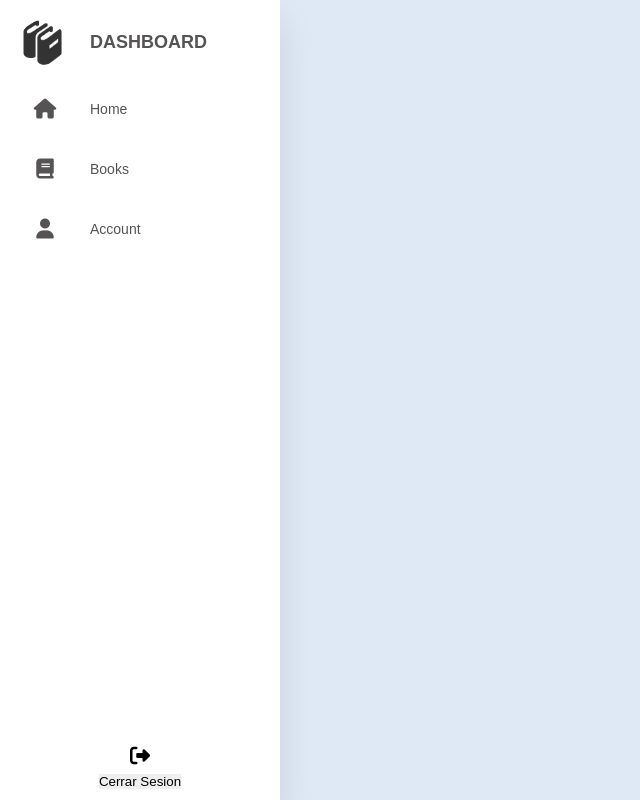
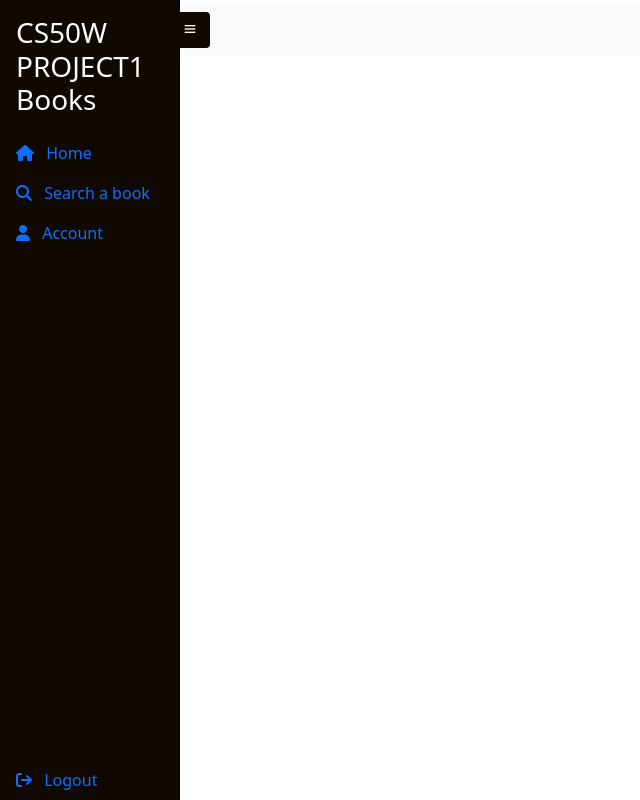
Before and after one commit to Orrv2904/cs50w-project1, a Flask app: template templates/index.html in a window 1280 px wide. Shown: the whole page, without its empty margins (0-640 px from the left). Run offline with Flask 3, Linux system fonts and the light colour scheme; the template is opened without the code that fills it, so the values that code supplies are empty; some libraries are stand-ins or nearby versions; some web fonts are replaced.

Commit message:
Se agrego la vista del index, captura el nombre de la sesion actual y lo muestra como mensaje de bienvenido

```diff
--- a/application.py
+++ b/application.py
@@ -51,7 +51,16 @@ def log():
 @app.route("/books", methods=['GET','POST'])
 @login_required
 def books():
-    return render_template("index.html")
+    if request.method == 'GET':
+        try:
+            user_id = session["user_id"]
+            user_name_query = text("SELECT name FROM users WHERE id = :user_id")
+            user_name = db.execute(user_name_query, {"user_id" :user_id}).fetchone()[0]
+            db.commit()
+            db.close()
+            return render_template("index.html", user_name=user_name)
+        except Exception as e:
+            return "Error fetching user data from database."
 
 
 @app.route('/Auth')
--- a/static/sass/index.css
+++ b/static/sass/index.css
@@ -1,87 +1,45 @@
-@import url("https://fonts.cdnfonts.com/css/gotham");
 * {
   margin: 0;
   padding: 0;
-  outline: none;
-  border: none;
-  text-decoration: none;
   box-sizing: border-box;
-  font-family: "Gotham Black", sans-serif;
 }
 
 body {
-  background: #dfe9f5;
+  min-height: 100vh;
+  background-color: #fff;
 }
 
-.container {
-  display: flex;
+.side-navbar {
+  width: 180px;
+  height: 100%;
+  position: fixed;
+  margin-left: -300px;
+  background-color: #100901;
+  transition: 0.5s;
 }
 
-nav {
-  position: relative;
-  top: 0;
-  bottom: 0;
-  height: 100vh;
-  left: 0;
-  background: #fff;
-  width: 280px;
-  overflow: hidden;
-  box-shadow: 0 20px 35px rgba(0, 0, 0, 0.1);
+.nav-link:active, .nav-link:focus, .nav-link:hover {
+  background-color: rgba(255, 255, 255, 0.1490196078);
 }
 
-.logo {
-  text-align: center;
-  display: flex;
-  margin: 10px 0 0 10px;
+.my-container {
+  transition: 0.4s;
+}
+.my-container input {
+  border-radius: 2rem;
+  padding: 2px 20px;
 }
 
-.logo img {
-  width: 45px;
-  height: 45px;
-  border-radius: 50%;
+.active-nav {
+  margin-left: 0;
 }
 
-.logo span {
-  font-weight: bold;
-  padding-left: 15px;
-  font-size: 18px;
-  text-transform: uppercase;
+.active-cont {
+  margin-left: 180px;
 }
 
-a {
-  position: relative;
-  color: rgb(85, 83, 83);
-  font-size: 14px;
-  display: table;
-  width: 280px;
-  padding: 10px;
-}
-
-nav .fas {
-  position: relative;
-  width: 70px;
-  height: 40px;
-  top: 14px;
-  font-size: 20px;
-  text-align: center;
-}
-
-.nav-item {
-  position: relative;
-  top: 12px;
-  margin-left: 10px;
-}
-
-a:hover {
-  background: #eee;
-}
-
-.logout {
-  position: absolute;
-  bottom: 10px;
-  left: 0;
-  right: 0;
-  margin: auto;
-  text-align: center;
-  cursor: pointer;
+#menu-btn {
+  background-color: #100901;
+  color: #fff;
+  margin-left: -62px;
 }/*# sourceMappingURL=index.css.map */
--- a/static/sass/index.scss
+++ b/static/sass/index.scss
@@ -1,93 +1,56 @@
-@import url('https://fonts.cdnfonts.com/css/gotham');
+$main-bg-color: #fff;
+$sidebar-width: 180px;
+$sidebar-bg-color: #100901;
+$sidebar-transition: 0.5s;
+$container-transition: 0.4s;
+$menu-btn-bg-color: #100901;
+$menu-btn-color: #fff;
 
-*{
-    margin: 0;
-    padding: 0;
-    outline: none;
-    border: none;
-    text-decoration: none;
-    box-sizing: border-box;
-    font-family: 'Gotham Black', sans-serif;
+* {
+  margin: 0;
+  padding: 0;
+  box-sizing: border-box;
 }
 
-body{
-    background: #dfe9f5;
+body {
+  min-height: 100vh;
+  background-color: $main-bg-color;
 }
 
-.container{
-    display: flex;
+.side-navbar {
+  width: $sidebar-width;
+  height: 100%;
+  position: fixed;
+  margin-left: -300px;
+  background-color: $sidebar-bg-color;
+  transition: $sidebar-transition;
 }
 
-nav{
-    position: relative;
-    top: 0;
-    bottom: 0;
-    height: 100vh;
-    left: 0;
-    background: #fff;
-    width: 280px;
-    overflow: hidden;
-    box-shadow: 0 20px 35px rgba(0, 0, 0, 0.1);
+.nav-link {
+  &:active, &:focus, &:hover {
+    background-color: #ffffff26;
+  }
 }
 
-.logo{
-    text-align: center;
-    display: flex;
-    margin: 10px 0 0 10px;
+.my-container {
+  transition: $container-transition;
+
+  input {
+    border-radius: 2rem;
+    padding: 2px 20px;
+  }
 }
 
-.logo img{
-    width: 45px;
-    height: 45px;
-    border-radius: 50%;
+.active-nav {
+  margin-left: 0;
 }
 
-.logo span{
-    font-weight: bold;
-    padding-left: 15px;
-    font-size: 18px;
-    text-transform: uppercase;
+.active-cont {
+  margin-left: $sidebar-width;
 }
 
-a{
-    position: relative;
-    color: rgb(85, 83, 83);
-    font-size: 14px;
-    display: table;
-    width: 280px;
-    padding: 10px;
+#menu-btn {
+  background-color: $menu-btn-bg-color;
+  color: $menu-btn-color;
+  margin-left: -62px;
 }
-
-nav .fas{
-    position: relative;
-    width: 70px;
-    height: 40px;
-    top: 14px;
-    font-size: 20px;
-    text-align: center;
-}
-
-.nav-item{
-    position: relative;
-    top: 12px;
-    margin-left: 10px;
-}
-
-a:hover{
-    background: #eee;
-}
-
-// .logout{
-//     position: absolute;
-//     bottom: 0;
-// }
-
-.logout {
-    position: absolute;
-    bottom: 10px;
-    left: 0;
-    right: 0;
-    margin: auto;
-    text-align: center;
-    cursor: pointer;
-}
--- a/templates/index.html
+++ b/templates/index.html
@@ -1,57 +1,83 @@
 <!DOCTYPE html>
 <html lang="en">
   <head>
-    <meta charset="UTF-8">
-    <meta http-equiv="X-UA-Compatible" content="IE=edge">
-    <meta name="viewport" content="width=device-width, initial-scale=1.0">
+    <meta charset="UTF-8" />
+    <meta name="viewport" content="width=device-width, initial-scale=1.0" />
+    <title>Books</title>
+    <!-- bootstrap 5 css -->
+    <link
+      href="https://cdn.jsdelivr.net/npm/bootstrap@5.0.0-beta2/dist/css/bootstrap.min.css"
+      rel="stylesheet"
+      integrity="sha384-BmbxuPwQa2lc/FVzBcNJ7UAyJxM6wuqIj61tLrc4wSX0szH/Ev+nYRRuWlolflfl"
+      crossorigin="anonymous"
+    />
+    <!-- BOX ICONS CSS-->
+    <link
+      href="https://cdn.jsdelivr.net/npm/boxicons@2.0.5/css/boxicons.min.css"
+      rel="stylesheet"
+    />
+    <!-- FONTAWESOME CSS -->
     <link rel="stylesheet" href="https://cdnjs.cloudflare.com/ajax/libs/font-awesome/6.3.0/css/all.min.css"/>
-    <link rel="stylesheet" href="../static/sass/index.css">
-    <title>Books</title>
+    <!-- custom css -->
+    <link rel="stylesheet" href="../static/sass/index.css" />
   </head>
+
   <body>
-<div class="container">
-    <nav>
-        <ul>
-            <li><a href="" class="logo">
-            <img src="/static/images/logo.png" alt="">
-            <span class="nav-item">DashBoard</span>
-            </a></li>
-            <li><a href="">
-                <i class="fas fa-home"></i>
-                <span class="nav-item">Home</span>
-            </a></li>
-            <li><a href="">
-                <i class="fas fa-book"></i>
-                <span class="nav-item">Books</span>
-            </a></li>
-            <li><a href="">
-                <i class="fas fa-user"></i>
-                <span class="nav-item">Account</span>
-            </a></li>
-            <!-- <li><a href="" class="logout">
-                <i class="fas fa-sign-out-alt"></i>
-                <span class="nav-item">Logout</span>
-            </a></li> -->
-            <li class="logout">
-                <i class="fas fa-sign-out-alt"></i>
-                <form method="POST" action="/logout">
-                    <button type="submit" class="btn btn-primary">
-                        Cerrar Sesion
-                    </button>
-                </form>
+    <!-- Side-Nav -->
+    <div class="side-navbar active-nav d-flex justify-content-between flex-wrap flex-column" id="sidebar">
+      <ul class="nav flex-column text-white w-100">
+        <a href="#" class="nav-link h3 text-white my-2">
+          CS50W PROJECT1</br>Books
+        </a>
+        <li href="#" class="nav-link">
+        <i class="fa-solid fa-house"></i>
+          <span class="mx-2">Home</span>
+        </li>
+        <li href="#" class="nav-link">
+          <i class="fa-solid fa-search"></i>
+          <span class="mx-2">Search a book</span>
+        </li>
+        <li href="#" class="nav-link">
+        <i class="fa-solid fa-user"></i>
+          <span class="mx-2">Account</span>
         </li>
       </ul>
-    </nav>
+      <ul class="nav flex-column text-white w-100">
+        <li href="#" class="nav-link">
+          <i class="fa-solid fa-sign-out"></i>
+            <span class="mx-2">Logout</span>
+          </li>
+      </ul>
     </div>
 
+    <!-- Main Wrapper -->
+    <div class="p-1 my-container active-cont">
+      <!-- Top Nav -->
+      <nav class="navbar top-navbar navbar-light bg-light px-5">
+        <a class="btn border-0" id="menu-btn"><i class="bx bx-menu"></i></a>
+      </nav>
+      <!--End Top Nav -->
+      {% if user_name %}
+        <h3>Bienvenido {{ user_name }}</h3>
+      {% endif %}
 
-  <!-- Cerrar sesion -->
-  <!-- <form method="POST" action="/logout">
-    <button type="submit" class="btn btn-primary">
-        Cerrar Sesion
-    </button>
-</form> -->
+    </div>
 
-
+    <!-- bootstrap js -->
+    <script
+      src="https://cdn.jsdelivr.net/npm/bootstrap@5.0.0-beta2/dist/js/bootstrap.bundle.min.js"
+      integrity="sha384-b5kHyXgcpbZJO/tY9Ul7kGkf1S0CWuKcCD38l8YkeH8z8QjE0GmW1gYU5S9FOnJ0"
+      crossorigin="anonymous"
+    ></script>
+    <!-- custom js -->
+    <script>
+      var menu_btn = document.querySelector("#menu-btn");
+      var sidebar = document.querySelector("#sidebar");
+      var container = document.querySelector(".my-container");
+      menu_btn.addEventListener("click", () => {
+        sidebar.classList.toggle("active-nav");
+        container.classList.toggle("active-cont");
+      });
+    </script>
   </body>
 </html>
```
Also changed, not shown: 4 other files. Lines whose indentation alone changed are shown as unchanged.
